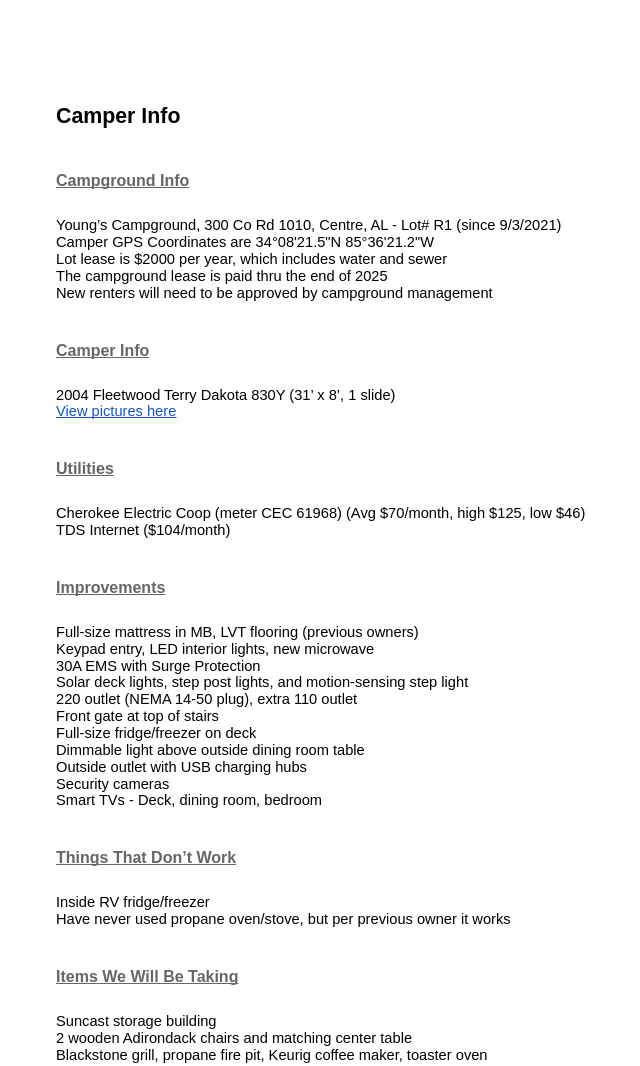
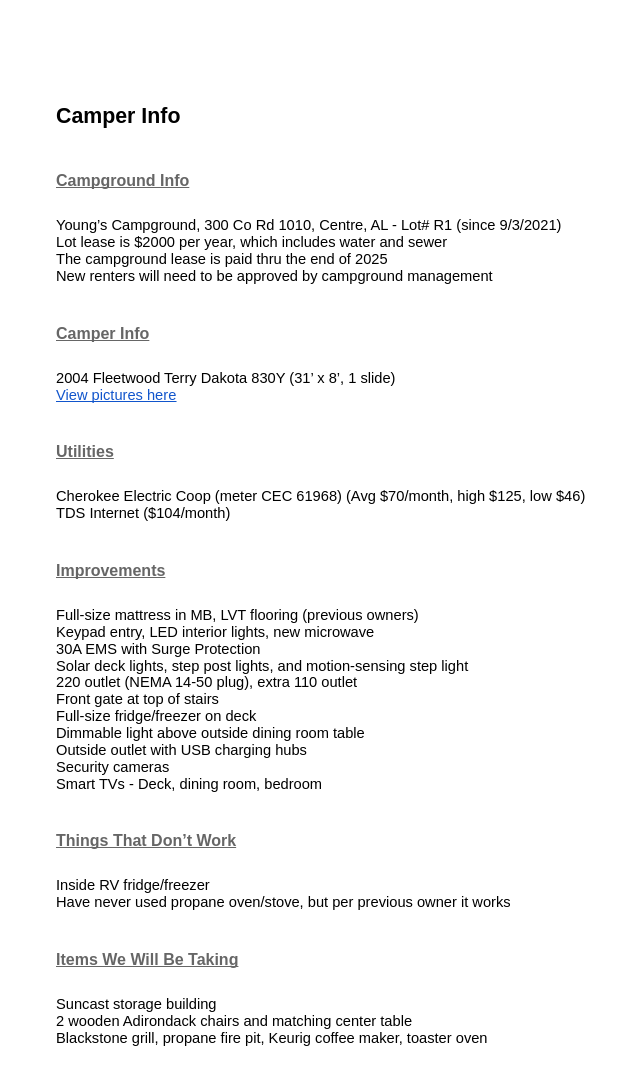
Before and after one commit to ronpaynter/ronpaynter.github.io, a plain HTML site: page index.html in a window 1280 px wide. Shown: the whole page, without its empty margins (48-688 px from the left). Drawn offline with Linux system fonts and the light colour scheme.

Commit message:
Remove GPS coordinates

```diff
--- a/index.html
+++ b/index.html
@@ -6,7 +6,6 @@
 <p class="c9 title" id="h.sq8vio6w350x"><span class="c8">Camper Info</span></p>
 <h4 class="c3" id="h.f31yh7mbnlhw"><span class="c1">Campground Info</span></h4>
 <p class="c0"><span class="c2">Young&rsquo;s Campground, 300 Co Rd 1010, Centre, AL - Lot# R1 (since 9/3/2021)</span></p>
-<p class="c0"><span class="c2">Camper GPS Coordinates are 34&deg;08&#39;21.5&quot;N 85&deg;36&#39;21.2&quot;W</span></p>
 <p class="c0"><span class="c2">Lot lease is $2000 per year, which includes water and sewer</span></p>
 <p class="c0"><span class="c2">The campground lease is paid thru the end of 2025</span></p>
 <p class="c0"><span>New renters will need to be approved by campground management</span></p>
```
